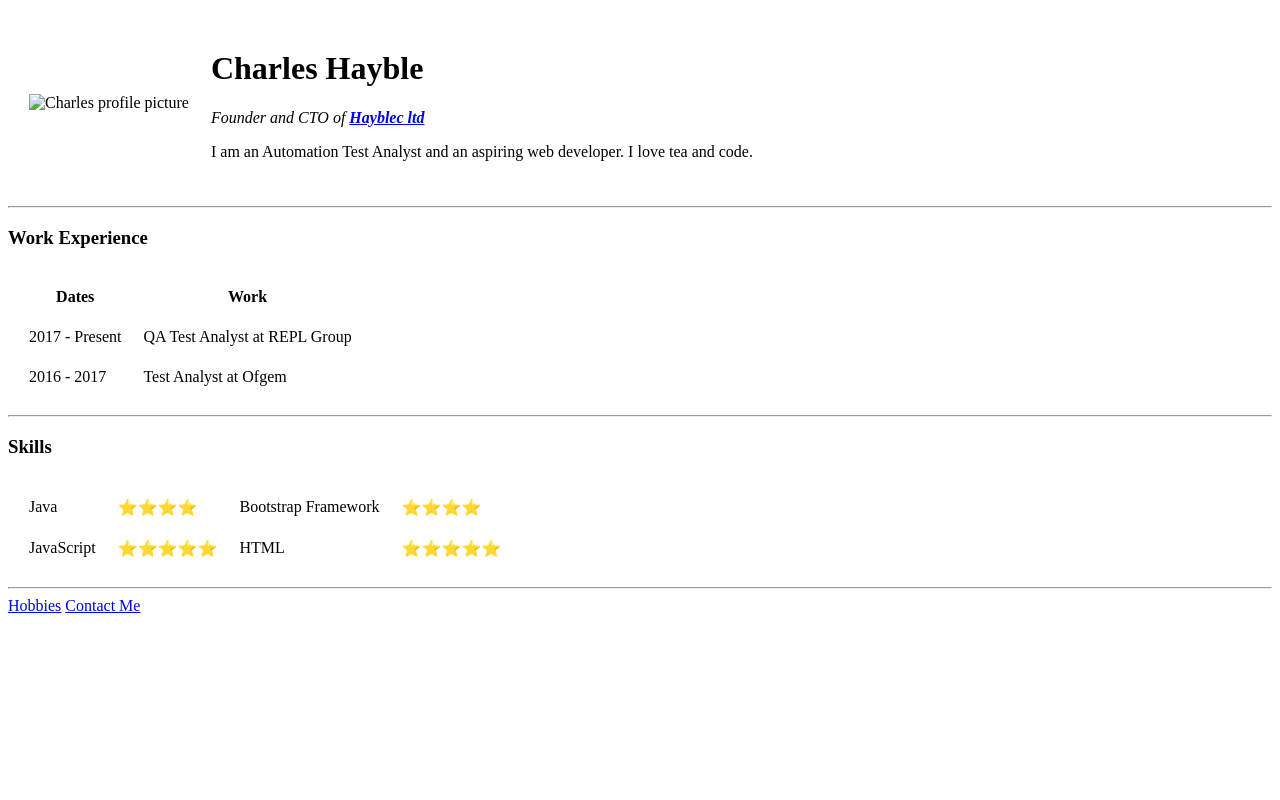
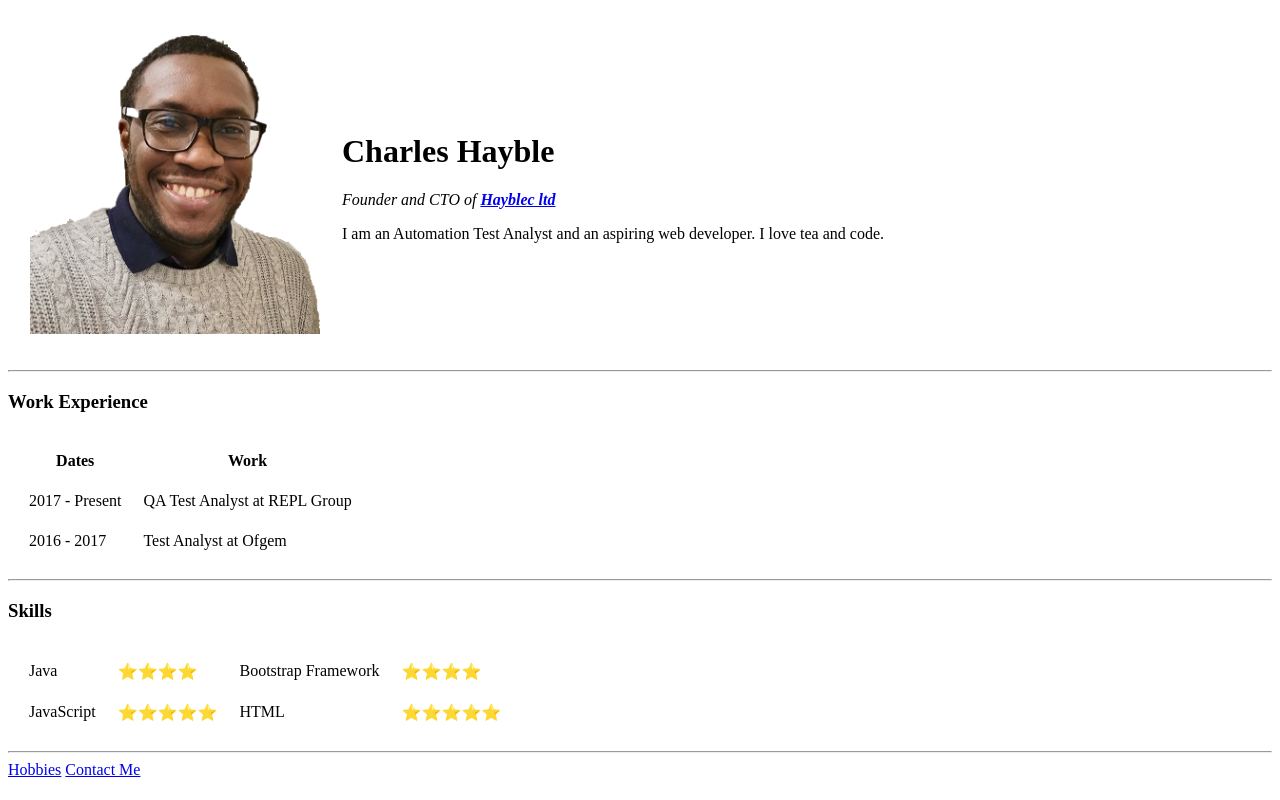
Before and after one commit to hayblec/cv, a plain HTML site: page index.html in a window 1280 px wide. Drawn offline with Linux system fonts and the light colour scheme.

Commit message:
Fixed the broken image link

```diff
--- a/index.html
+++ b/index.html
@@ -10,7 +10,7 @@
 <body>
   <table cellspacing="20">
     <tr>
-      <td><img src="..\Section_2\images\profile2.jpg" alt="Charles profile picture" /></td>
+      <td><img src="..\images\profile2.jpg" alt="Charles profile picture" /></td>
       <td>
         <h1>Charles Hayble</h1>
         <p><em>Founder and CTO of <strong><a href="https://www.hayblec.co.uk">Hayblec ltd</a></strong></em>
```
